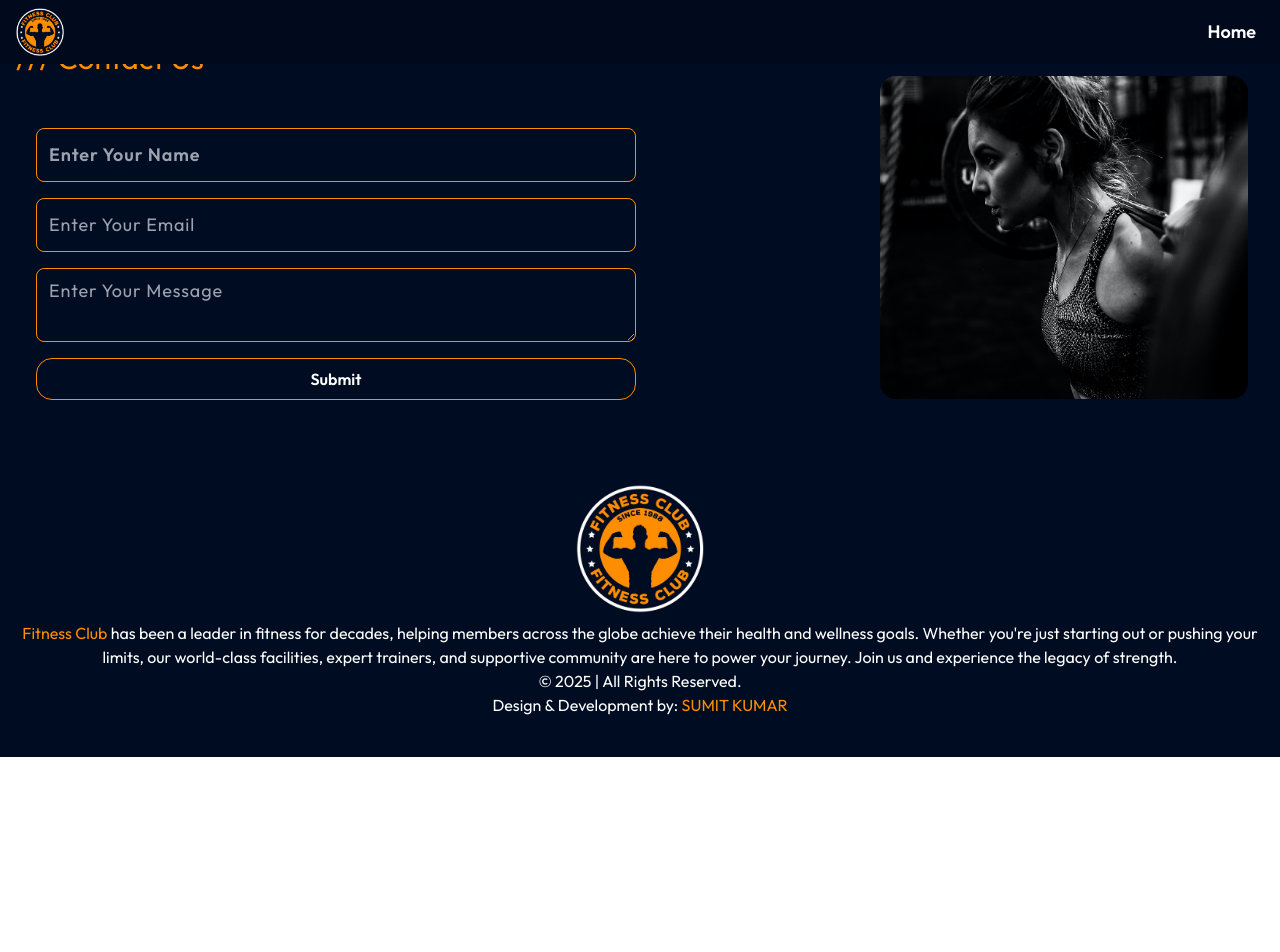
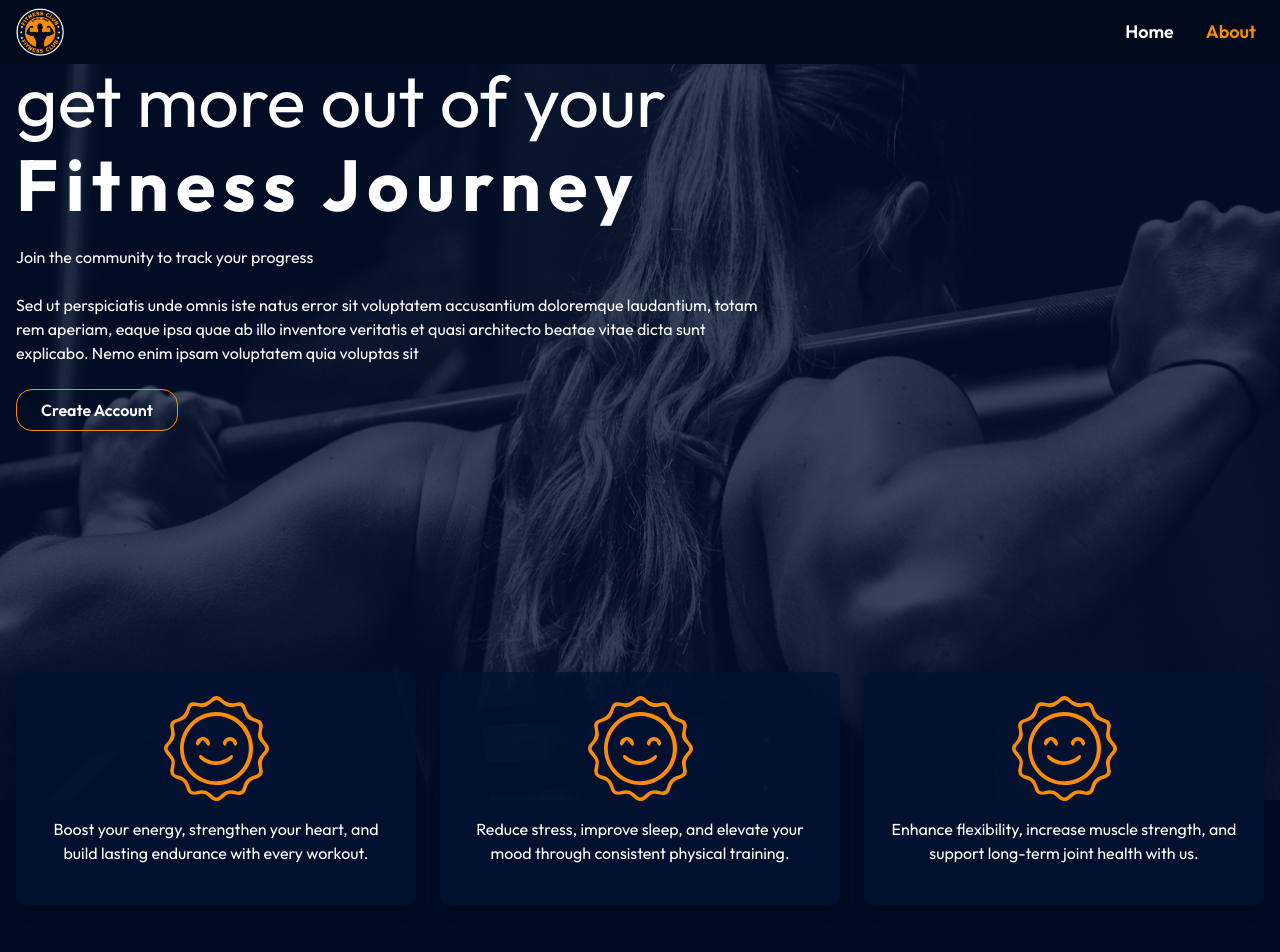
Before and after one commit to developersumit01/gym, a React (Vite) app: page /about in a window 1280 px wide. Shown: the top 952 px of the page. Before the commit the page ends 800 px from the top, so only its background shows below. Built offline with nearby package versions, Linux system fonts and the light colour scheme.

Commit message:
Added about page in website and complete

```diff
--- a/src/components/header.tsx
+++ b/src/components/header.tsx
@@ -13,8 +13,8 @@ const Header = () => {
                </div>
                <nav className="hidden md:flex space-x-4 text-lg font-semibold">
                   <NavLink className="px-2" to="/">Home</NavLink>
-                  {/* <NavLink className="px-2" to="/about">About</NavLink>
-                  <NavLink className="px-2" to="/workout-programs">Workout Programs</NavLink>
+                  <NavLink className="px-2" to="/about">About</NavLink>
+                  {/* <NavLink className="px-2" to="/workout-programs">Workout Programs</NavLink>
                   <NavLink className="px-2" to="/recipes">Recipes</NavLink>
                   <NavLink className="px-2" to="/store">Store</NavLink>
                   <NavLink className="px-2" to="/login">Login</NavLink>
@@ -29,8 +29,8 @@ const Header = () => {
          </header>
        <header className={`flex flex-col fixed h-[calc(100dvh-64px)] z-50 top-16 md:hidden justify-start items-start px-2 bg-header-background text-text font-semibold overflow-hidden transition-all duration-300 ease-in-out ${isHeaderOpen ? 'max-w-[100dvw] opacity-100 translate-y-0' : 'max-w-0 opacity-0 -translate-y-2'}`}>
             <NavLink to="/" className="w-full py-1 px-2 focus-bg-fill">Home</NavLink>
-            {/* <NavLink to="/about" className="w-full py-1 px-2 focus-bg-fill">About</NavLink>
-            <NavLink to="/workout-programs" className="w-full py-1 px-2 focus-bg-fill">Workout Programs</NavLink>
+            <NavLink to="/about" className="w-full py-1 px-2 focus-bg-fill">About</NavLink>
+            {/* <NavLink to="/workout-programs" className="w-full py-1 px-2 focus-bg-fill">Workout Programs</NavLink>
             <NavLink to="/recipes" className="w-full py-1 px-2 focus-bg-fill">Recipes</NavLink>
             <NavLink to="/store" className="w-full py-1 px-2 focus-bg-fill">Store</NavLink>
             <NavLink to="/login" className="w-full py-1 px-2 focus-bg-fill">Login</NavLink>
--- /dev/null
+++ b/src/contexts/aboutCard.context.tsx
@@ -0,0 +1,14 @@
+import { createContext, useState } from "react";
+
+export const AboutCardContext = createContext('' as any);
+export const AboutCardContextProvider = ({ children }: { children: React.ReactNode }) => {
+   const [ value, setValue ] = useState([ 'Boost your energy, strengthen your heart, and build lasting endurance with every workout.',
+      'Reduce stress, improve sleep, and elevate your mood through consistent physical training.',
+      'Enhance flexibility, increase muscle strength, and support long-term joint health with us.'
+   ]);
+   return (
+      <AboutCardContext.Provider value={[ value, setValue ]}>
+         {children}
+      </AboutCardContext.Provider>
+   );
+}
--- a/src/pages/about.tsx
+++ b/src/pages/about.tsx
@@ -1,4 +1,44 @@
+import { useContext } from 'react';
+import AboutBackgroundImage from '../assets/images/aboutBackground.png';
+import Button from '../components/button';
+import { AboutCardContext } from '../contexts/aboutCard.context';
+import SmileyIcon from '../assets/icons/smiley.svg';
 const About = () => {
-   return (<></>)
+   const [ aboutCardData, setAboutCardData ] = useContext(AboutCardContext);
+   return (<>
+      <section className='relative w-full h-[80vh] md:h-screen flex text-text'>
+         <div className="max-w-layout mx-auto">
+            {/* Background image section of the about page start */}
+            <img src={AboutBackgroundImage} alt="About section background image" className='absolute inset-0 z-0 h-full w-full object-cover' />
+            <div className="absolute inset-0 bg-overlay w-full h-full z-10"></div>
+            {/* Content section of the about page start */}
+            <section className="z-20 flex flex-col items-start justify-center text-center px-4 md:max-w-2/3 mt-[65px]">
+               <div className="text-3xl md:text-7xl mb-3 z-20 text-start">get more out of your</div>
+               <div className="text-3xl md:text-7xl font-bold md:tracking-widest text-start z-20">Fitness Journey</div>
+               <p className='z-20 text-start my-6'>Join the community to track your progress</p>
+               <p className='text-start z-20 md:max-w-[60%]'>Sed ut perspiciatis unde omnis iste natus error sit voluptatem accusantium doloremque laudantium, totam rem aperiam, eaque ipsa quae ab illo inventore veritatis et quasi architecto beatae vitae dicta sunt explicabo. Nemo enim ipsam voluptatem quia voluptas sit</p>
+               <Button name='Create Account' className='z-20 my-6' />
+            </section>
+         </div>
+      </section>
+      {/* About page card section start here */}
+      <section className='w-full bg-background py-16'>
+         <div className='relative -mt-48 px-4 z-20'>
+         <div className=" max-w-layout mx-auto grid grid-cols-1 md:grid-cols-2 lg:grid-cols-3 gap-6">
+            {
+               aboutCardData.map((card: any, index: number) => (
+                  <div key={index} className="bg-overlay p-6 rounded-lg shadow-lg hover:shadow-xl transition-shadow duration-300">
+                     <div className="flex items-center justify-center mb-4">
+                        <img src={SmileyIcon} alt='smiley icon' />
+                     </div>
+                     <p className="text-text text-center mb-4">{card}</p>
+                  </div>
+               ))
+            }
+         </div>
+      </div>
+      </section>
+      {/* About page card section end here */}
+   </>)
 }
 export default About;
--- a/src/route.tsx
+++ b/src/route.tsx
@@ -1,13 +1,15 @@
 import { Route, Routes } from "react-router-dom";
 import Layout from "./layout";
 import Home from "./pages/home";
+import About from "./pages/about";
+import { AboutCardContextProvider } from "./contexts/aboutCard.context";
 
-const AppRoute=()=>{
+const AppRoute = () => {
    return (
       <Layout>
          <Routes>
             <Route path="/" element={<Home />} />
-            <Route path="/about" element={<div>About Page</div>} />
+            <Route path="/about" element={<AboutCardContextProvider><About /></AboutCardContextProvider>} />
             <Route path="/contact" element={<div>Contact Page</div>} />
             {/* Add more routes as needed */}
          </Routes>
```
Also changed, not shown: src/assets/icons/smiley.svg (added), src/assets/images/aboutBackground.png (added).
